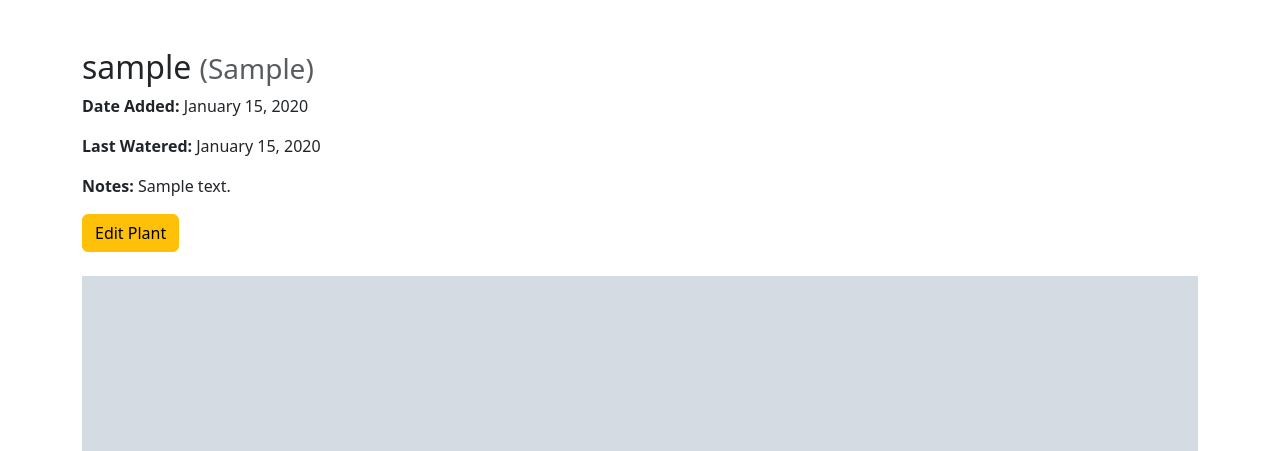
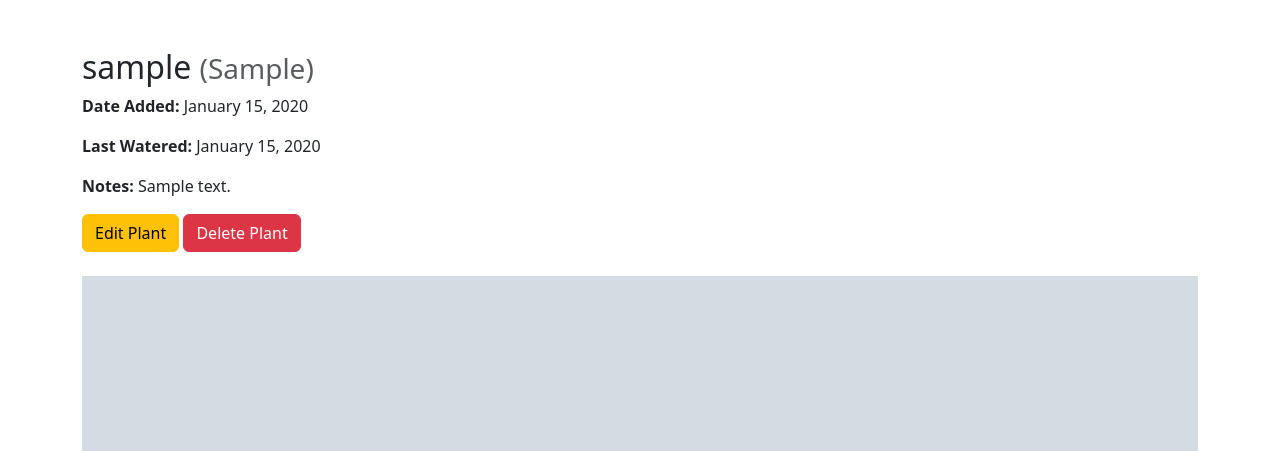
Before and after one commit to elerihulme/wildroot, a Django app: page /garden/plant/1/ in a window 1280 px wide. Shown: the part 248-699 px from the top of the page. Run offline with Django 5.2, Linux system fonts and the light colour scheme; a user stored in the database is signed in; tables that the repository leaves empty hold one stand-in row (values such as "Sample post"); grey boxes marked "Sample" are stand-in pictures; some libraries are stand-ins or nearby versions.

Commit message:
add delete garden plant functionality

```diff
--- a/garden/templates/garden/plant_detail.html
+++ b/garden/templates/garden/plant_detail.html
@@ -14,6 +14,9 @@
         <p><strong>Notes:</strong> {{ plant.notes }}</p>
     {% endif %}
     <a href="{% url 'edit_plant' plant.id %}" class="btn btn-warning">Edit Plant</a>
+    <button type="button" class="btn btn-danger" data-bs-toggle="modal" data-bs-target="#deletePlantModal">
+    Delete Plant
+    </button>
 
     {% if photos %}
         <div id="plantCarousel" class="carousel slide mt-4" data-bs-ride="carousel">
@@ -39,5 +42,26 @@
     {% else %}
         <p>No photos yet.</p>
     {% endif %}
+    <!-- Delete Confirmation Modal -->
+    <div class="modal fade" id="deletePlantModal" tabindex="-1" aria-labelledby="deletePlantModalLabel" aria-hidden="true">
+        <div class="modal-dialog">
+            <div class="modal-content">
+                <form method="POST" action="{% url 'delete_plant' plant.id %}">
+                    {% csrf_token %}
+                    <div class="modal-header">
+                        <h5 class="modal-title" id="deletePlantModalLabel">Confirm Delete</h5>
+                        <button type="button" class="btn-close" data-bs-dismiss="modal" aria-label="Close"></button>
+                    </div>
+                    <div class="modal-body">
+                        <p>Are you sure you want to delete <strong>{{ plant.nickname }}</strong>?</p>
+                    </div>
+                    <div class="modal-footer">
+                        <button type="button" class="btn btn-secondary" data-bs-dismiss="modal">Cancel</button>
+                        <button type="submit" class="btn btn-danger">Yes, Delete</button>
+                    </div>
+                </form>
+            </div>
+        </div>
+    </div>
 </div>
 {% endblock %}
--- a/garden/urls.py
+++ b/garden/urls.py
@@ -6,4 +6,5 @@ urlpatterns = [
     path('plant/<int:pk>/', views.plant_detail, name='plant_detail'),
     path('add/', views.add_plant, name='add_plant'),
     path('plant/<int:plant_id>/edit/', views.edit_plant, name='edit_plant'),
+    path('plant/<int:plant_id>/delete/', views.delete_plant, name='delete_plant'),
 ]
--- a/garden/views.py
+++ b/garden/views.py
@@ -42,8 +42,7 @@ def edit_plant(request, plant_id):
         form = UserPlantForm(request.POST, instance=plant)
         if form.is_valid():
             form.save()
-            messages.success(request, 'Plant updated successfully.')
-            return redirect('plant_detail', plant_id=plant.id)
+            return redirect('plant_detail', pk=plant.id)
     else:
         form = UserPlantForm(instance=plant)
 
@@ -53,3 +52,13 @@ def edit_plant(request, plant_id):
         'plant': plant,
     }
     return render(request, 'garden/add_plant.html', context)
+
+@login_required
+def delete_plant(request, plant_id):
+    plant = get_object_or_404(UserPlant, id=plant_id, user=request.user)
+    if request.method == 'POST':
+        plant.delete()
+        return redirect('garden')
+
+    # Optional: add a confirmation step here if you want
+    return redirect('plant_detail', plant_id=plant_id)
```
